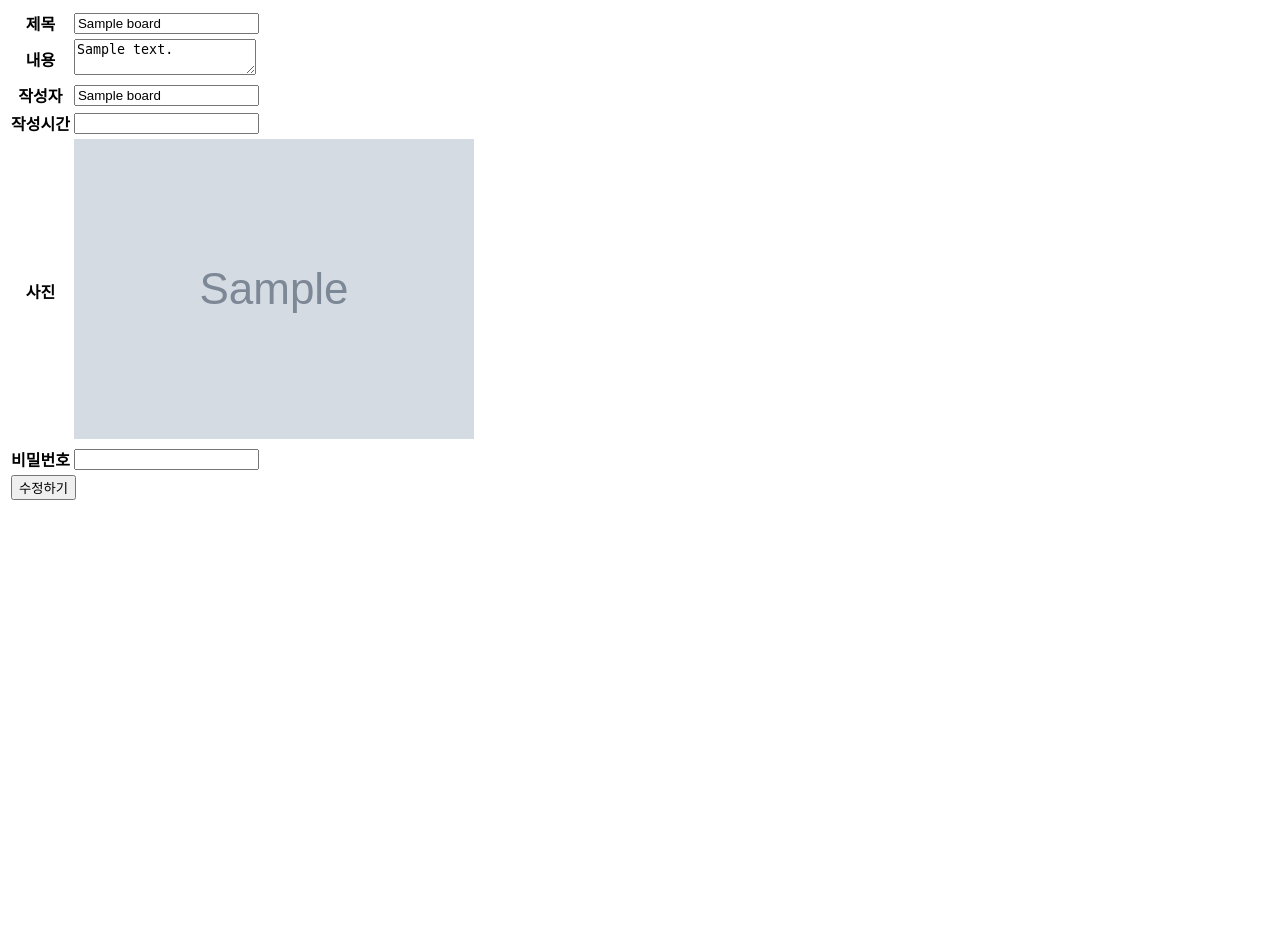
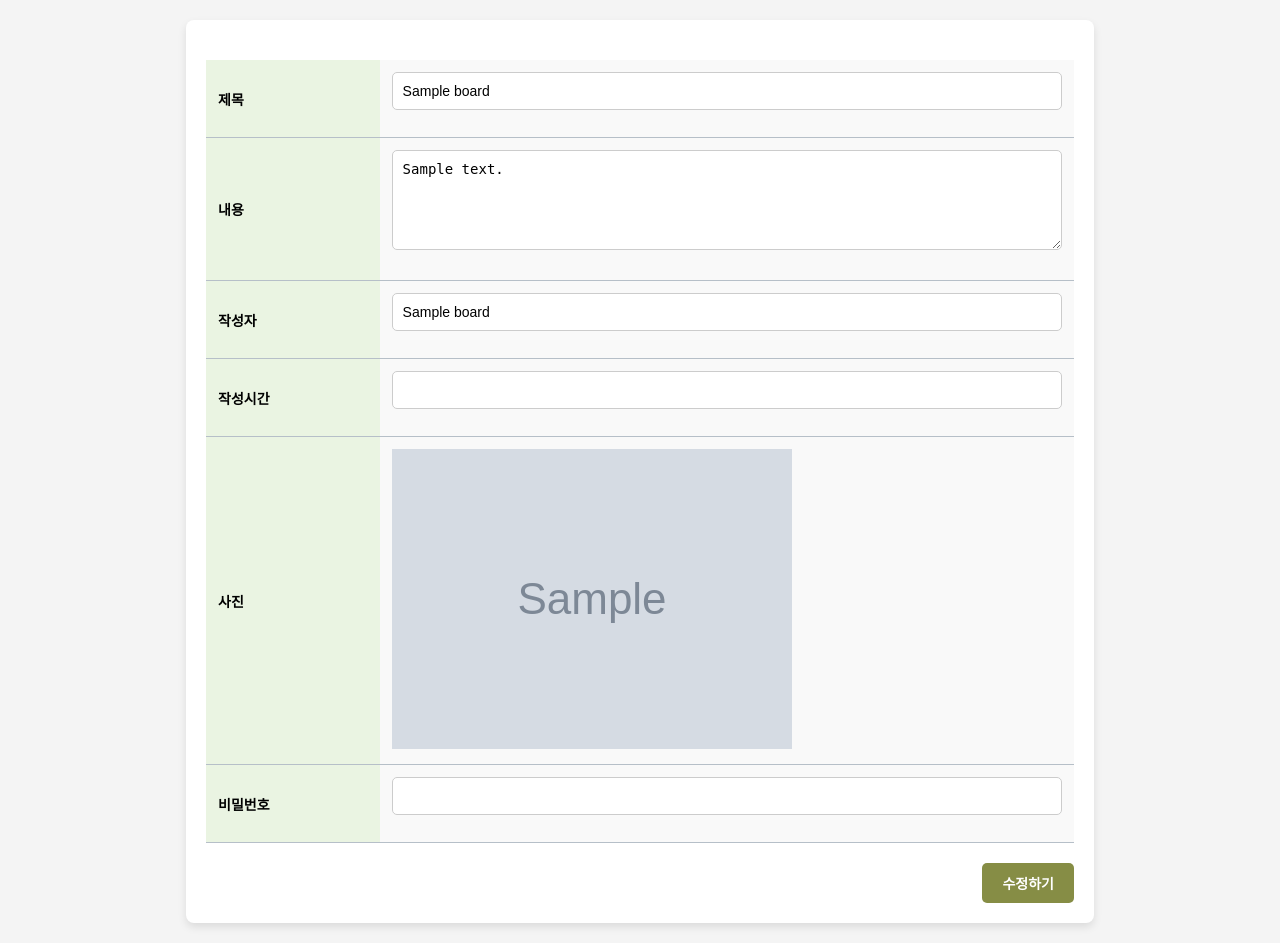
Before and after one commit to Anchaeyeon/PHP-BulletinBoard, a PHP site: page /php/edit.php?id=1 in a window 1280 px wide. Before the commit the page ends 500 px from the top, so only its background shows below. Run offline with PHP 8.4, Linux system fonts and the light colour scheme; tables that the repository leaves empty or names only in its code hold one stand-in row (values such as "Sample post"); grey boxes marked "Sample" are stand-in pictures; data that the repository does not hold is empty.

Commit message:
삭제 & 수정 페이지 css 적용

```diff
--- a/css/edit.css
+++ b/css/edit.css
@@ -0,0 +1,91 @@
+body {
+    font-family: 'Arial', sans-serif;
+    background-color: #f4f4f4;
+    margin: 0;
+    padding: 20px;
+}
+
+.container {
+    width: 70%;
+    margin: 0 auto;
+    padding: 20px;
+    padding-bottom: 80px;
+    background-color: #ffffff;
+    border-radius: 8px;
+    box-shadow: 0 4px 8px rgba(0, 0, 0, 0.1);
+    position: relative;
+}
+
+table {
+    width: 100%;
+    border-collapse: collapse;
+    margin-top: 20px;
+}
+
+th, td {
+    padding: 12px;
+    text-align: left;
+    font-size: 14px;
+    border-bottom: 1px solid rgb(182, 191, 200);
+}
+
+th {
+    background-color: #eaf4e2;
+    font-weight: bold;
+    width: 20%;
+}
+
+td {
+    background-color: #f9f9f9;
+    width: 80%;
+}
+
+td img {
+    max-width: 100%;
+    height: auto;
+}
+
+textarea, input[type="text"], input[type="password"] {
+    width: 100%;
+    padding: 10px;
+    font-size: 14px;
+    border: 1px solid #ccc;
+    border-radius: 5px;
+    margin-bottom: 15px;
+    box-sizing: border-box;
+    outline: none;
+}
+
+textarea {
+    resize: vertical;
+    height: 100px;
+}
+
+input[type="password"]:focus, input[type="text"]:focus, textarea:focus {
+    border-color: #798645;
+    box-shadow: 0 0 5px rgba(121, 134, 69, 0.5);
+}
+
+.button-container {
+    text-align: center;
+    margin-top: 20px;
+    position: absolute;
+    bottom: 20px;
+    right: 20px;
+}
+
+button {
+    padding: 10px 20px;
+    font-size: 14px;
+    font-weight: bold;
+    color: white;
+    background-color: #868D45;
+    border: none;
+    border-radius: 5px;
+    cursor: pointer;
+    transition: background-color 0.3s;
+}
+
+button:hover {
+    background-color: #798645;
+}
--- a/php/edit.php
+++ b/php/edit.php
@@ -4,6 +4,7 @@
     <meta charset="UTF-8">
     <meta name="viewport" content="width=device-width, initial-scale=1.0">
     <title>게시글 수정</title>
+    <link rel="stylesheet" href="../css/edit.css"/>
 </head>
 <body>
 <?php
@@ -14,7 +15,7 @@
     $id = $_GET['id'];
 
     // 게시글 데이터 가져오기
-    $sql = "SELECT * FROM board WHERE id = $id";
+    $sql = "select * from board where id = $id";
     $result = mysqli_query($conn, $sql);
     $row = mysqli_fetch_assoc($result);
 
@@ -22,11 +23,10 @@
         echo "게시글을 찾을 수 없습니다.";
         exit;
     }
-
-    // 기존 게시글 정보를 폼에 표시
 ?>
-<form action="update_process.php" method="POST" enctype="multipart/form-data">
+<form action="" method="POST" enctype="multipart/form-data">
     <input type="hidden" name="id" value="<?php echo htmlspecialchars($id); ?>">
+    <div class="container">
         <table>
             <tr>
                 <th>제목</th>
@@ -53,9 +53,12 @@
                 <td><input type="password" name="password" required></td>
             </tr>
             <tr>
-            <td colspan="2"><button type="submit">수정하기</button></td>
+                <div class="button-container">
+                    <button type="submit" value="수정하기">수정하기</button>
+                </div>
             </tr>
         </table>
+    </div>
 </form>
 <?php
     // 연결 종료
```
Also changed, not shown: css/delete.css (+50 -44 lines), php/delete.php (+31 -4 lines), uploads/sandwich.jpg (added). Lines whose indentation alone changed are shown as unchanged.
